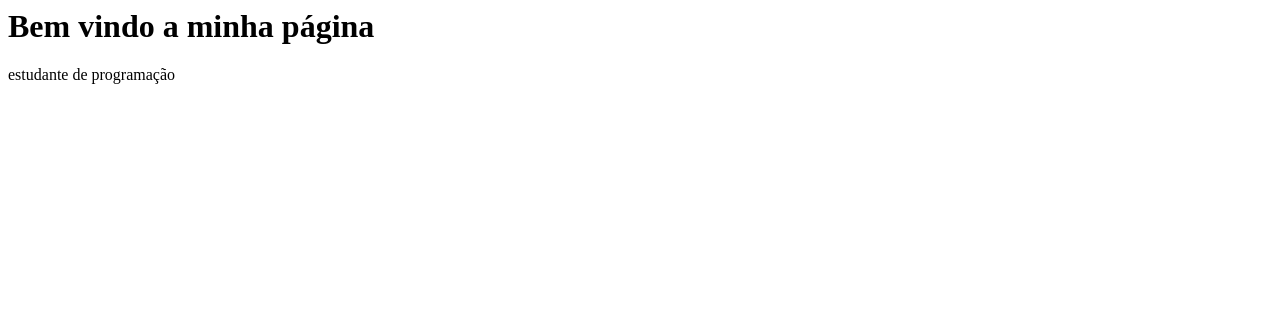
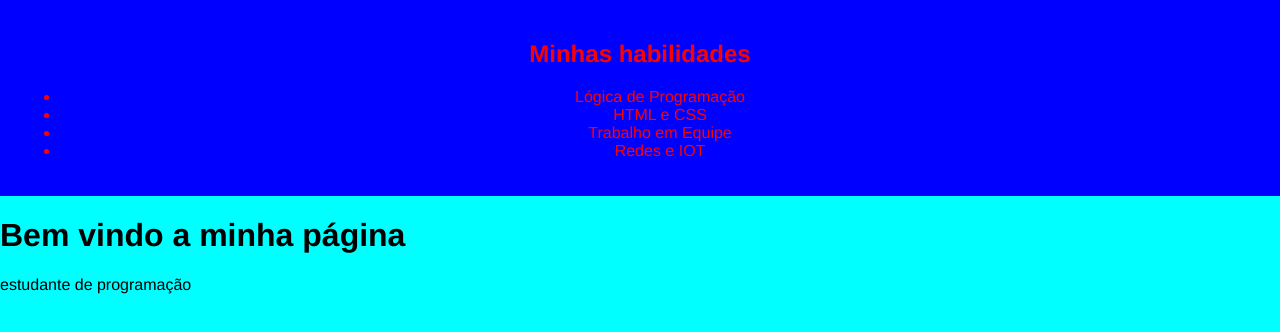
Before and after one commit to davizinho651/site, a plain HTML site: page index.html in a window 1280 px wide. Drawn offline with Linux system fonts and the light colour scheme.

Commit message:
Add files via upload

```diff
--- a/index.html
+++ b/index.html
@@ -3,11 +3,33 @@
         <title>Minha pagina pessoal</title>
     </head>
     <style>
-
+        body{
+            font-family: 'Franklin Gothic Medium', 'Arial Narrow', Arial, sans-serif;
+            background-color: aqua;
+            margin: 0;
+            padding: 0;
+        }
+        header{
+            background-color: blue;
+            color: red;
+            padding: 20px;
+            text-align: center;
+        }
     </style>
     <body>
         <header>
+            <main>
+                <selection>
+                    <h2>Minhas habilidades</h2>
+                    <ul>
+                    <li>Lógica de Programação</li>
+                    <li>HTML e CSS</li>
+                    <li>Trabalho em Equipe</li>
+                    <li>Redes e IOT</li>
 
+                    </ul>
+                </selection>
+            </main>
         </header>
         <h1>Bem vindo a minha página</h1>
         <p>estudante de programação</p>
```
